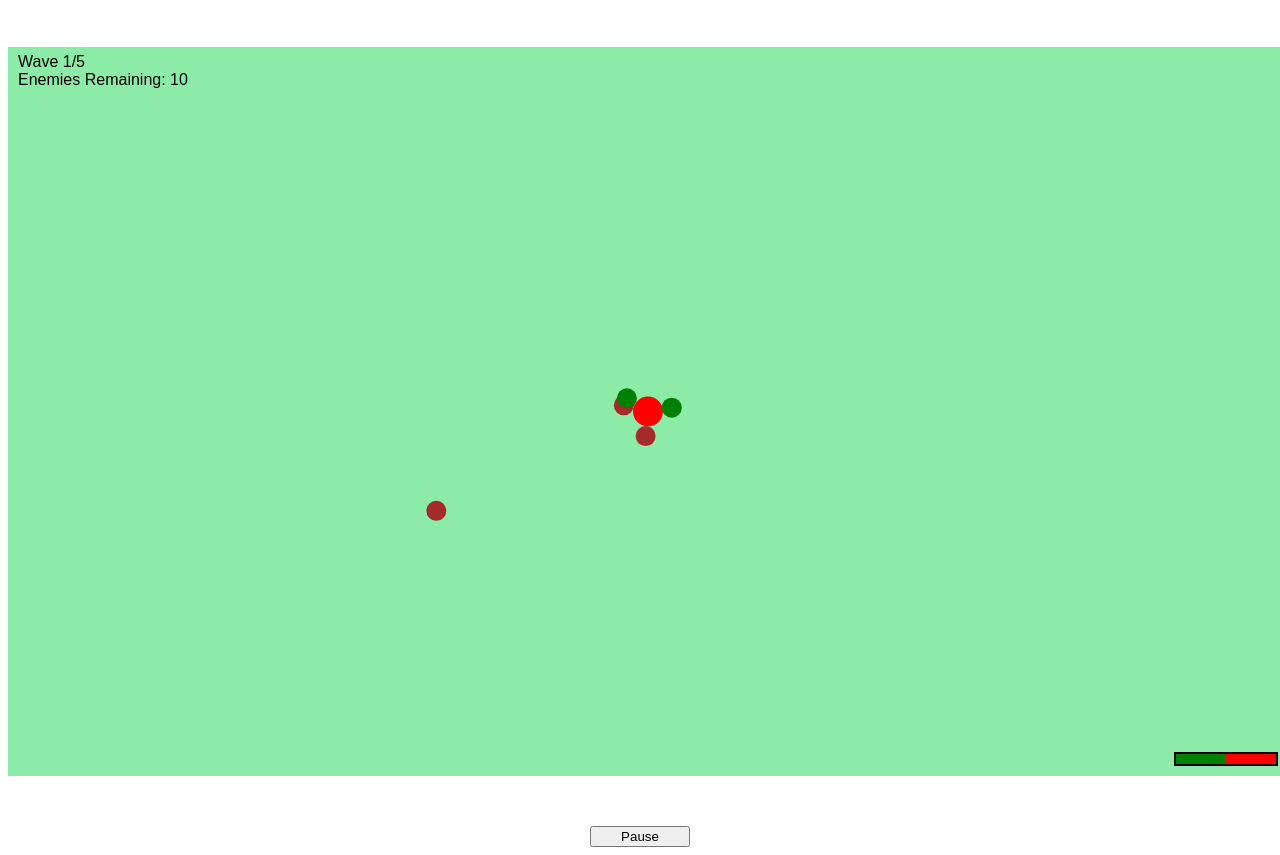
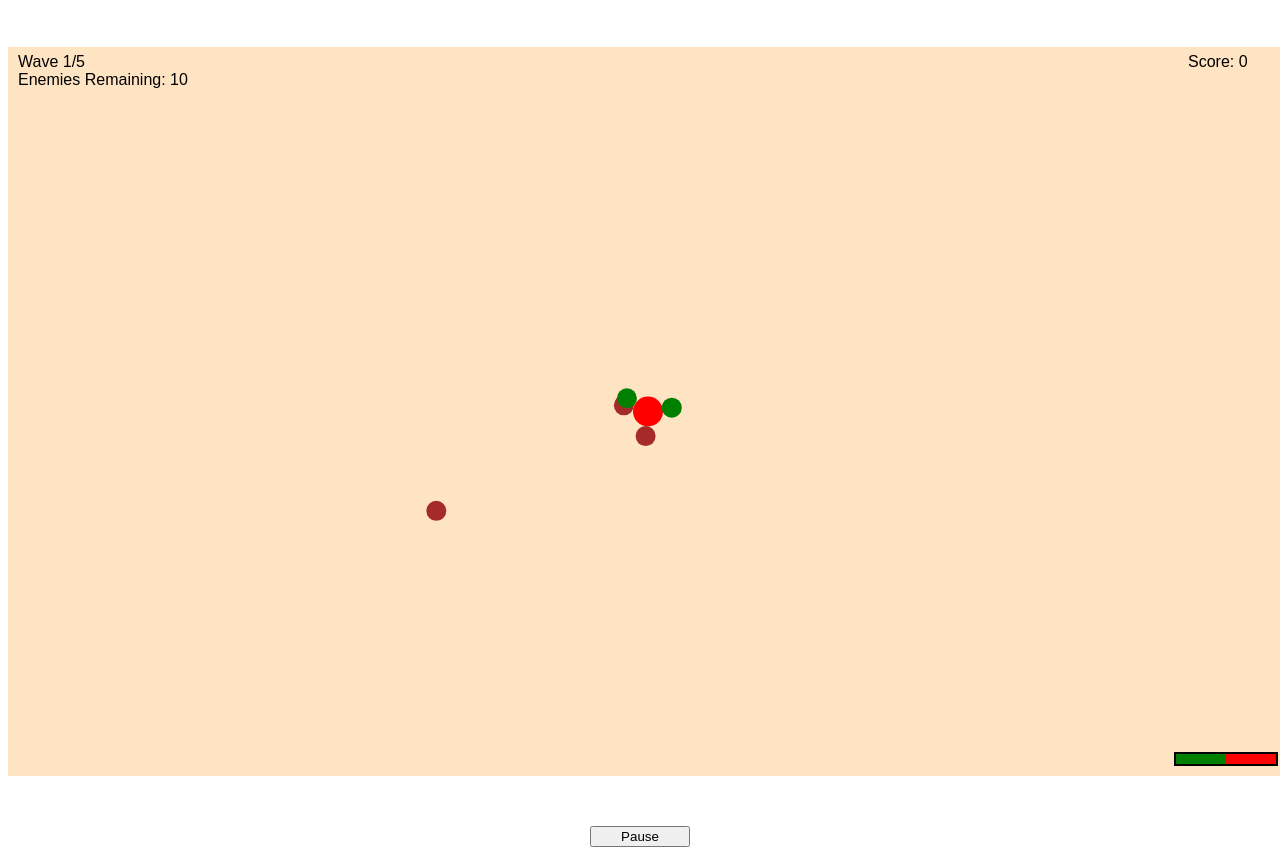
Before and after one commit to jfilm/zombie-time, a website built with webpack: page src/index.html in a window 1280 px wide. Shown: the part 91-946 px from the top of the page. Built offline with nearby package versions, Linux system fonts and the light colour scheme; files whose address does not match are found by name.

Commit message:
Add score and change the color of background

```diff
--- a/src/Game/Game.js
+++ b/src/Game/Game.js
@@ -20,6 +20,7 @@ class Game {
     // this.waves = new WaveSet([new Wave(10, 10)]); // Testing victory, used shorter wave set
     this.waves = new WaveSet();
     this.enemiesKilled = 0;
+    this.score = 0;
 
     this.inputs = {
       up: false,
@@ -55,6 +56,7 @@ class Game {
   drawGui(ctx) {
     this.drawHealthBar(ctx);
     this.drawWaveCounter(ctx);
+    this.drawScore(ctx);
   }
 
   drawHealthBar(ctx) {
@@ -72,6 +74,13 @@ class Game {
     // Draw Green "health"
     ctx.fillStyle = "green";
     ctx.fillRect(this.width - 112, this.height - 22, currentHP, 10);
+  }
+
+  drawScore(ctx) {
+    ctx.font = "16 sans-serif";
+    ctx.fillStyle = "black";
+
+    ctx.fillText(`Score: ${this.score}`, this.width - 100, 20);
   }
 
   drawWaveCounter(ctx) {
@@ -142,6 +151,7 @@ class Game {
       const killed = enemy.hp <= 0;
       if (killed) {
         this.enemiesKilled++;
+        this.score += enemy.points;
       }
       return !killed;
     });
--- a/src/Game/RandomTable.js
+++ b/src/Game/RandomTable.js
@@ -12,19 +12,16 @@ export class RandomTable {
 
   get totalWeight() {
     return this.items.reduce((acc, cur) => {
-      console.log(cur);
       return acc + cur.weight;
     }, 0);
   }
 
   roll() {
     let roll = randomInt(this.totalWeight);
-    console.log(roll);
     let index = 0;
     while (roll > 0) {
       const {weight, item} = this.items[index];
       if (roll < weight) {
-        console.log(item);
         return item;
       }
 
--- a/src/Game/Wave.js
+++ b/src/Game/Wave.js
@@ -25,7 +25,6 @@ export class Wave {
   spawnEnemy(x, y) {
     const position = new Point2d(x, y);
     const enemy = this.spawnTable.roll();
-    console.log(this.spawnTable);
     if (enemy) {
       return enemy(position);
     }
@@ -65,7 +64,6 @@ export class WaveSet {
 
       const enemy = this.waves[this.currentWave].spawnEnemy(x, y);
       if (enemy) {
-
         enemyList.push(enemy);
       }
 
--- a/src/style.css
+++ b/src/style.css
@@ -7,7 +7,8 @@ body {
 
 canvas {
   margin: 50px auto;
-  background: #8ceca7;
+  /* background: #8ceca7; */
+  background: bisque;
   height: 100%;
 }
 #canvas-container {
```
